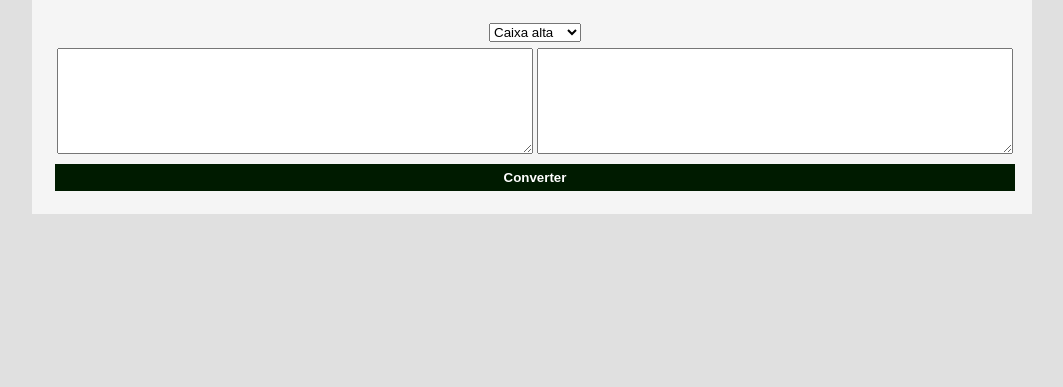
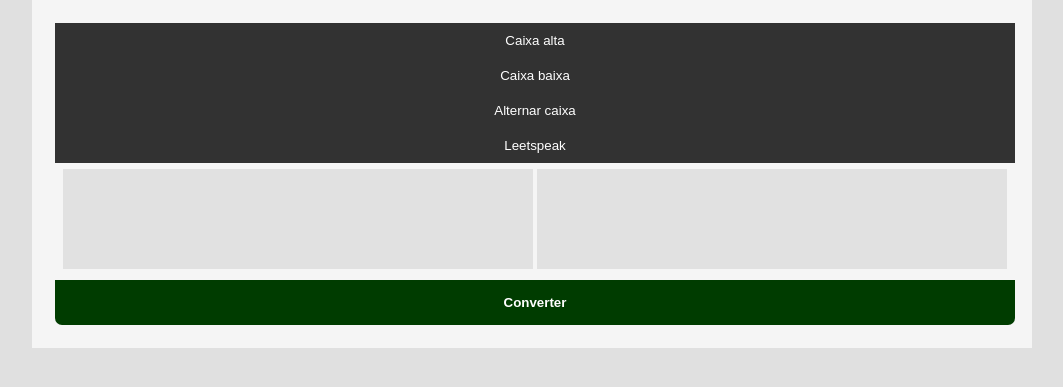
Before and after one commit to karranlemos/TextConverter, a PHP site: page / in a window 1280 px wide. Shown: the top 387 px of the page, without its empty margins (108-1171 px from the left). Run offline with PHP 8.4, Linux system fonts and the light colour scheme.

Commit message:
Add botões de frente para o select

```diff
--- a/css/style.css
+++ b/css/style.css
@@ -1,6 +1,14 @@
 :root {
     --bg-color: rgb(224, 224, 224);
     --main-bg-color: rgb(245, 245, 245);
+    --textarea-bg-color: rgb(225, 225, 225);
+    --textarea-bg-color-focus: rgb(215, 215, 215);
+    --execute-button-bg-color: rgb(0, 60, 0);
+    --execute-button-bg-color-active: rgb(0, 40, 0);
+    --bg-color-option-menu: rgb(50, 50, 50);
+    --bg-color-option-menu-hover: rgb(60, 60, 60);
+    --bg-color-option-menu-click: rgb(65, 65, 65);
+    --color-option-menu: rgb(255, 255, 255);
 }
 
 body, html {
@@ -9,7 +17,18 @@ body, html {
 
 body {
     background-color: var(--bg-color);
+    font-family: 'Segoe UI', Tahoma, Geneva, Verdana, sans-serif;
 }
+
+textarea {
+    font-family: 'Segoe UI', Tahoma, Geneva, Verdana, sans-serif;
+}
+
+button {
+    outline: none;
+}
+
+
 
 div#container {
 
@@ -61,20 +80,63 @@ section#about.show {
     display: block
 }
 
+
+div#options-converter {
+    width: 100%;
+}
+
+div#options-converter select {
+    display: none;
+}
+
+button.select-option {
+    display: block;
+    width: 100%;
+
+    border-width: 0;
+    cursor: pointer;
+    padding: 10px;
+
+    background-color: var(--bg-color-option-menu);
+    color: var(--color-option-menu)
+}
+
+button.select-option:hover {
+    background-color: var(--bg-color-option-menu-hover)
+}
+
+button.select-option:active {
+    background-color: var(--bg-color-option-menu-click)
+}
+
 textarea.converter-textarea {
     width: 49%;
     height: 100px;
+    resize: none;
+    border-width: 0;
+    background-color: var(--textarea-bg-color);
+    padding: 10px;
+    box-sizing: border-box;
+}
+
+textarea.converter-textarea:focus {
+    outline: none;
+    background-color: var(--textarea-bg-color-focus);
 }
 
 button#execute-converter {
+    background-color: var(--execute-button-bg-color);
+    color: white;
+
     width: 100%;
     border-width: 0;
-    background-color: rgb(0, 27, 0);
-    color: white;
-    padding: 6px;
+    border-radius: 0 0 7px 7px;
+    padding: 15px;
+
     font-weight: bold;
+    cursor: pointer;
 }
 
-button#execute-converter:hover {
-    cursor: pointer;
+button#execute-converter:active {
+    background-color: var(--execute-button-bg-color-active);
 }
--- a/index.html
+++ b/index.html
@@ -22,11 +22,20 @@
         <section id="converter" class="show">
           <div class="container-converter">
             <div class="field-block">
-              <select id="options-converter">
-                <option value="uppercase">Caixa alta</option>
-                <option value="lowercase">Caixa baixa</option>
-                <option value="leetspeak">Leetspeak</option>
-              </select>
+              <div id="options-converter" class="custom-select-container">
+                <select>
+                  <option value="uppercase">Caixa alta</option>
+                  <option value="lowercase">Caixa baixa</option>
+                  <option value="alternate-case">Alternar caixa</option>
+                  <option value="leetspeak">Leetspeak</option>
+                </select>
+                <div class="select">
+                  <div class="select-head"></div>
+                  <div class="select-options">
+                    <!--<button class="select-option"></button>-->
+                  </div>
+                </div>
+              </div>
             </div>
             <div class="field-block">
               <textarea id="input-converter" class="converter-textarea"></textarea>
```
Also changed, not shown: js/script.js (+90 -1 lines).
